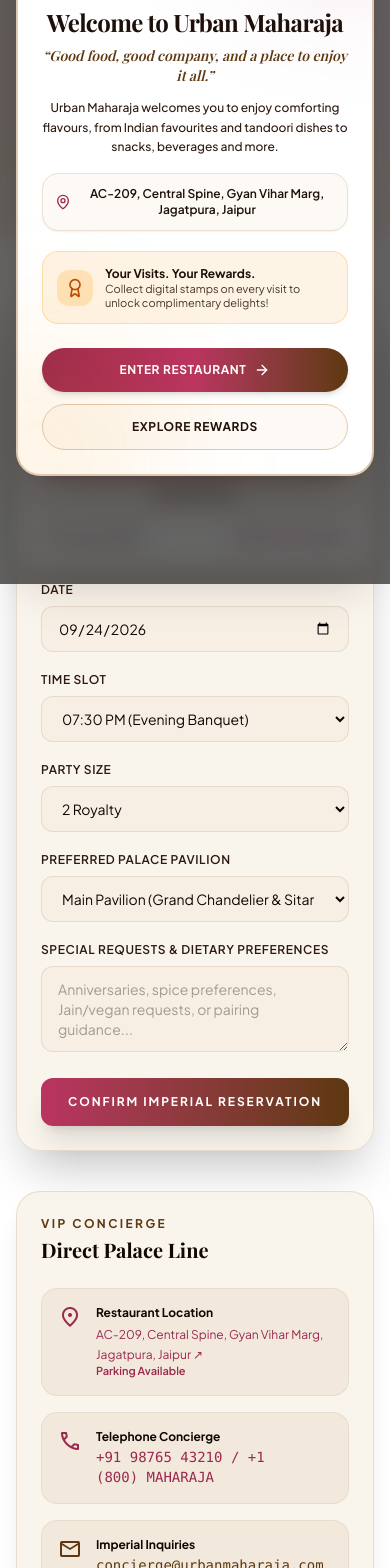
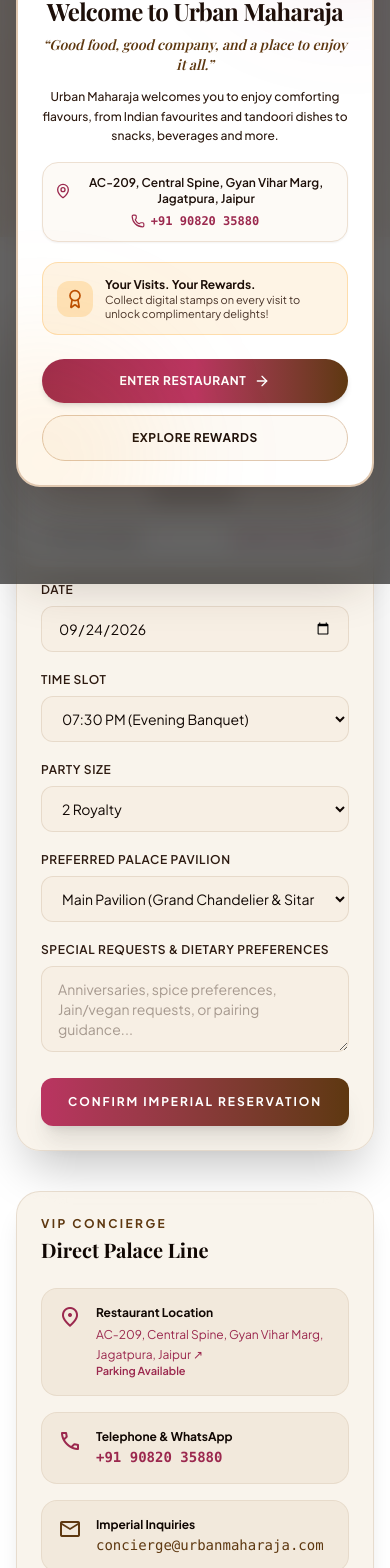
Before and after one commit to movi062026-netizen/urban-maharaja-loyalty, a React (Vite) app in the folder client/: page /contact in a window 390 px wide. Shown: the part 260-1828 px from the top of the page. Built offline with nearby package versions, Linux system fonts and the light colour scheme; no server answers; a web font is replaced by a local one.

Commit message:
feat: update official contact mobile number to +91 90820 35880 across site and settings

```diff
--- a/client/src/components/common/WelcomeModal.jsx
+++ b/client/src/components/common/WelcomeModal.jsx
@@ -1,6 +1,6 @@
 import { useState, useEffect } from 'react';
 import { motion, AnimatePresence } from 'framer-motion';
-import { Sparkles, MapPin, X, UtensilsCrossed, ArrowRight, Award } from 'lucide-react';
+import { Sparkles, MapPin, Phone, X, UtensilsCrossed, ArrowRight, Award } from 'lucide-react';
 import { Link } from 'react-router-dom';
 
 export default function WelcomeModal() {
@@ -99,10 +99,16 @@
                 Urban Maharaja welcomes you to enjoy comforting flavours, from Indian favourites and tandoori dishes to snacks, beverages and more.
               </p>
 
-              {/* Location Badge */}
-              <div className="w-full p-3 rounded-2xl bg-[#fdfaf6] border border-[#ede0d2] flex items-center justify-center gap-2 text-xs text-[#1d0f09] font-semibold mb-5 shadow-xs">
-                <MapPin className="w-4 h-4 text-primary shrink-0" />
-                <span>AC-209, Central Spine, Gyan Vihar Marg, Jagatpura, Jaipur</span>
+              {/* Location & Telephone Badge */}
+              <div className="w-full p-3 rounded-2xl bg-[#fdfaf6] border border-[#ede0d2] space-y-1 text-xs text-[#1d0f09] font-semibold mb-5 shadow-xs">
+                <div className="flex items-center justify-center gap-1.5">
+                  <MapPin className="w-4 h-4 text-primary shrink-0" />
+                  <span>AC-209, Central Spine, Gyan Vihar Marg, Jagatpura, Jaipur</span>
+                </div>
+                <div className="flex items-center justify-center gap-1.5 text-primary pt-0.5">
+                  <Phone className="w-3.5 h-3.5" />
+                  <a href="tel:+919082035880" className="hover:underline font-mono font-bold">+91 90820 35880</a>
+                </div>
               </div>
 
               {/* Digital Rewards Promo Callout */}
--- a/client/src/components/layout/Footer.jsx
+++ b/client/src/components/layout/Footer.jsx
@@ -127,8 +127,8 @@
               <div className="flex items-start gap-2.5">
                 <span className="material-symbols-outlined text-primary text-[16px] sm:text-[18px] mt-0.5 shrink-0" aria-hidden="true">call</span>
                 <div className="min-w-0">
-                  <p className="text-on-surface font-medium mb-0.5">VIP Concierge</p>
-                  <a href="tel:+918001234567" className="text-on-surface-variant no-underline hover:text-primary transition-colors">+91 (800) MAHARAJA</a>
+                  <p className="text-on-surface font-medium mb-0.5">Contact / Reservations</p>
+                  <a href="tel:+919082035880" className="text-on-surface-variant no-underline hover:text-primary transition-colors font-medium">+91 90820 35880</a>
                 </div>
               </div>
             </div>
--- a/client/src/pages/public/ContactPage.jsx
+++ b/client/src/pages/public/ContactPage.jsx
@@ -134,7 +134,7 @@
                           required
                           value={formData.phone}
                           onChange={(e) => setFormData({ ...formData, phone: e.target.value })}
-                          placeholder="+91 98765 43210"
+                          placeholder="+91 90820 35880"
                           className="w-full px-4 py-3 rounded-xl bg-surface-container border border-outline-variant/40 text-on-surface placeholder-on-surface-variant/40 text-sm focus:outline-none focus:border-primary"
                         />
                       </div>
@@ -269,8 +269,8 @@
                   <div className="flex items-start gap-3.5 p-4 rounded-2xl bg-surface-container-high/60 border border-outline-variant/30">
                     <span className="material-symbols-outlined text-primary text-[22px] shrink-0">call</span>
                     <div>
-                      <p className="text-on-surface font-bold mb-0.5">Telephone Concierge</p>
-                      <p className="text-primary font-mono text-sm">+91 98765 43210 / +1 (800) MAHARAJA</p>
+                      <p className="text-on-surface font-bold mb-0.5">Telephone &amp; WhatsApp</p>
+                      <a href="tel:+919082035880" className="text-primary font-mono text-sm hover:underline block font-bold">+91 90820 35880</a>
                     </div>
                   </div>
 
```
Also changed, not shown: 1 other file (tests, documents, lock files or other folders).
